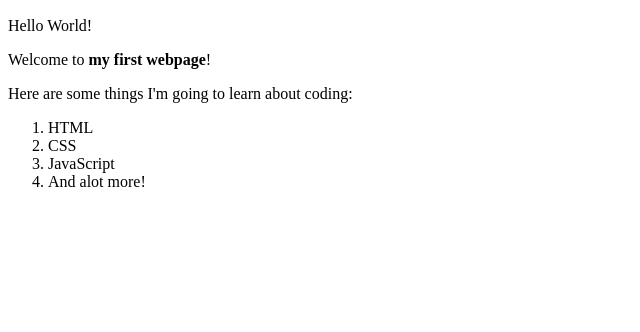
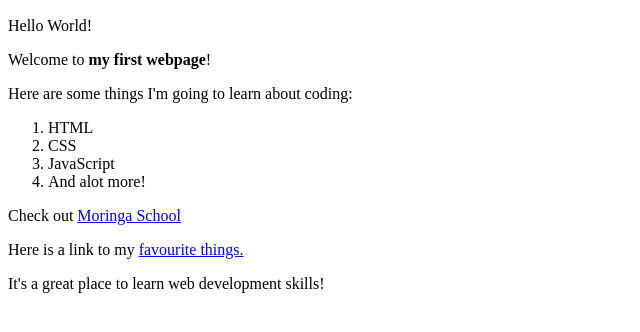
Before and after one commit to Mwendantu-CastDynamic/MyFirstWebpage, a plain HTML site: page my-first-webpage.html in a window 1280 px wide. Shown: the part 110-442 px from the top of the page, without its empty margins (0-640 px from the left). Drawn offline with Linux system fonts and the light colour scheme.

Commit message:
Add two paragraph elements; the first containing a link element to a remote website and the second containing a relative link to a local webpage found within our website directories

```diff
--- a/my-first-webpage.html
+++ b/my-first-webpage.html
@@ -19,5 +19,8 @@
         <li>JavaScript</li>
         <li>And alot more!</li>
       </ol>
+      <p>Check out <a href="http://moringaschool.com/">Moringa School</a><br>
+      <p>Here is a link to my <a href ="favourite-things.html">favourite things.</a></p>
+         It's a great place to learn web development skills!</p>
     </body>
 </html>
```
